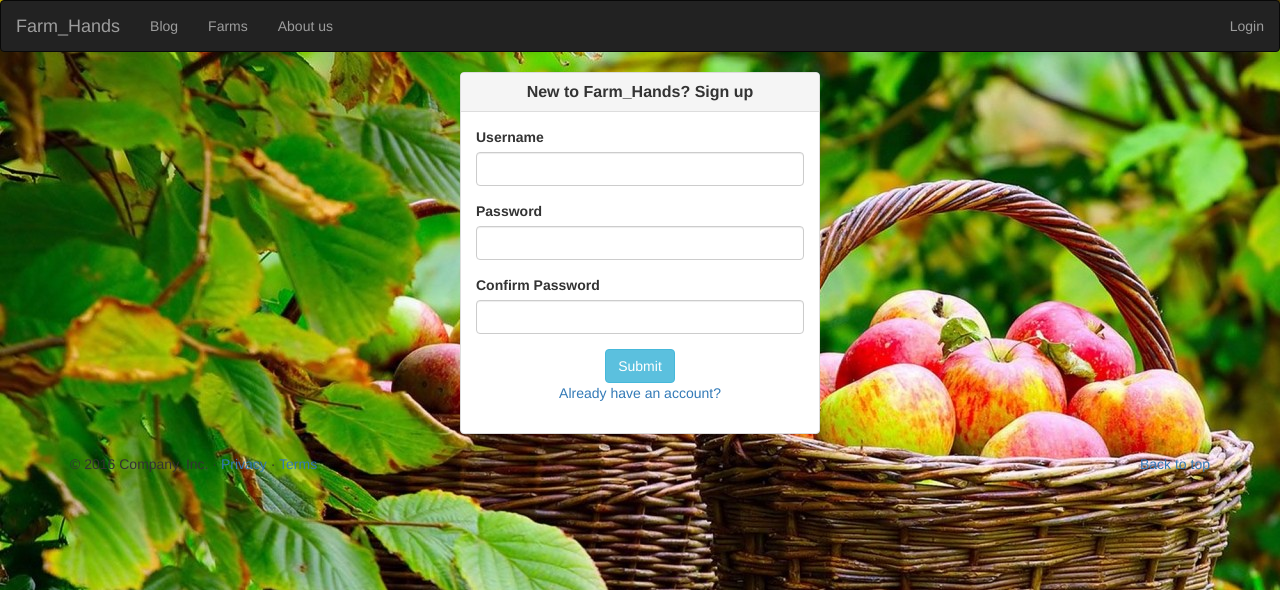
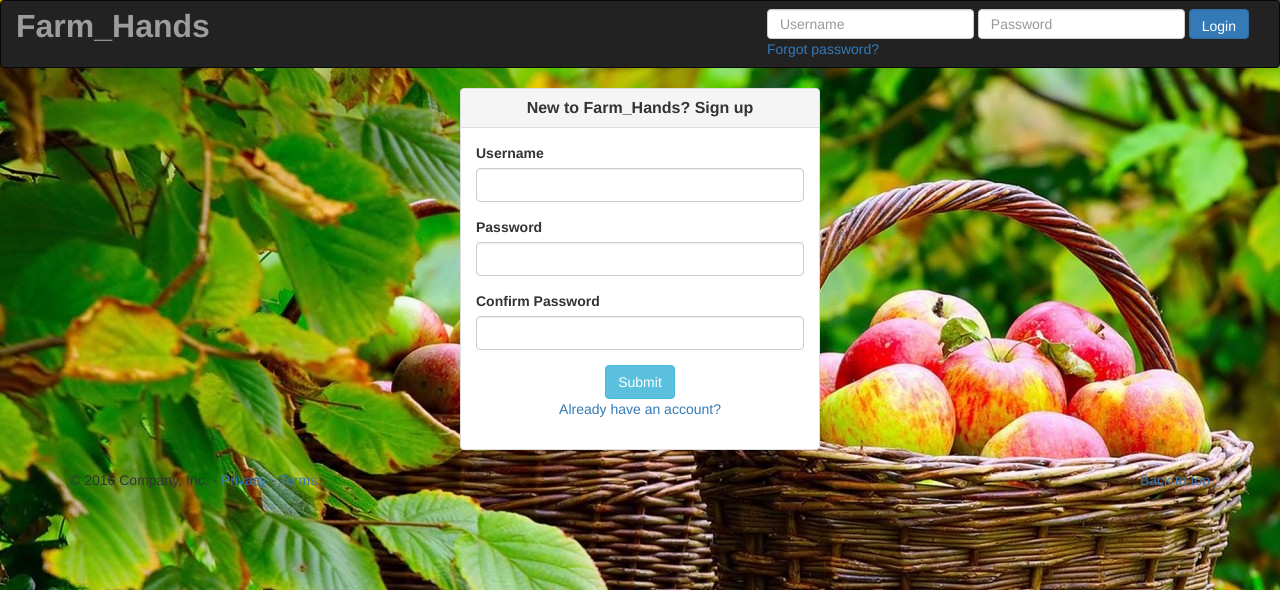
Before and after one commit to kalpanibhagya/FarmHands, a CodeIgniter app: page /FarmHands/index.php/main/index in a window 1280 px wide. Shown: the top 590 px of the page. Run offline with CodeIgniter, Linux system fonts and the light colour scheme; some libraries are stand-ins or nearby versions.

Commit message:
Add new navbar to the main_view

```diff
--- a/application/views/Main_view.php
+++ b/application/views/Main_view.php
@@ -15,24 +15,31 @@
 
 <body style="background-image: url('<?php echo base_url(); ?>assets/images/background.jpg')">
 
-<nav class="navbar navbar-default navbar navbar-inverse">
-    <div>
-        <div class="navbar-header">
-            <a class="navbar-brand" href="<?php echo base_url(); ?>">Farm_Hands</a>
-        </div>
+<header>
+    <nav class="navbar navbar-inverse">
+        <div class="container-fluid">
+            <!-- Brand and toggle get grouped for better mobile display -->
+            <div class="navbar-header">
+                <button type="button" class="navbar-toggle collapsed" data-toggle="collapse" data-target="#bs-example-navbar-collapse-1" aria-expanded="false">
+                    <span class="sr-only">Toggle navigation</span>
+                    <span class="icon-bar"></span>
+                    <span class="icon-bar"></span>
+                    <span class="icon-bar"></span>
+                </button>
+                <a class="navbar-brand" style="font-size: xx-large;font-weight: bolder" href="<?php echo base_url(); ?>" >Farm_Hands</a>
+            </div>
 
-        <div class="collapse navbar-collapse" id="bs-example-navbar-collapse-1">
-            <ul class="nav navbar-nav">
-                <li><a href="#">Blog</a></li>
-                <li><a href="#">Farms</a></li>
-                <li><a href="<?php echo base_url(); ?>About">About us</a></li>
-            </ul>
-            <ul class="nav navbar-nav navbar-right">
-                <li><a href="<?php echo base_url(); ?>main/login">Login</a></li>
-            </ul>
-        </div>
-    </div>
-</nav>
+            <!-- Collect the nav links, forms, and other content for toggling -->
+            <div class="collapse navbar-collapse" id="bs-example-navbar-collapse-1">
+                <form class="navbar-form navbar-right" action="<?php echo base_url()?>main/login_validation" method="post">
+                    <div class="form-group"><input type="text" style="height: 30px" class="form-control" name="username" placeholder="Username"></div>
+                    <div class="form-group"><input type="password" style="height: 30px" class="form-control" name="password" placeholder="Password"></div>
+                    <input type="submit" class="btn btn-primary" name="Login" value="Login" style="height: 30px"><br />
+                    <a href="#">Forgot password?</a><?php echo $this->session->flashdata('error'); ?><span class="text-danger"><?php echo form_error('username')?></span><span class="text-danger"><?php echo form_error('password')?></span>
+                </form>
+            </div><!-- /.navbar-collapse -->
+        </div><!-- /.container-fluid -->
+</header>
 <section>
     <div class="container">
         <div class="row">
--- a/application/views/welcome_message.php
+++ b/application/views/welcome_message.php
@@ -45,11 +45,6 @@
 
             <!-- Collect the nav links, forms, and other content for toggling -->
             <div class="collapse navbar-collapse" id="bs-example-navbar-collapse-1">
-                <ul class="nav navbar-nav" style="font-size: large">
-                    <li><a href="#">Blog</a></li>
-                    <li><a href="#">Farms</a></li>
-                    <li><a href="<?php echo base_url(); ?>about">About us</a></li>
-                </ul>
                 <form class="navbar-form navbar-right" action="<?php echo base_url()?>main/login_validation" method="post">
                     <div class="form-group"><input type="text" style="height: 30px" class="form-control" name="username" placeholder="Username"></div>
                     <div class="form-group"><input type="password" style="height: 30px" class="form-control" name="password" placeholder="Password"></div>
```
